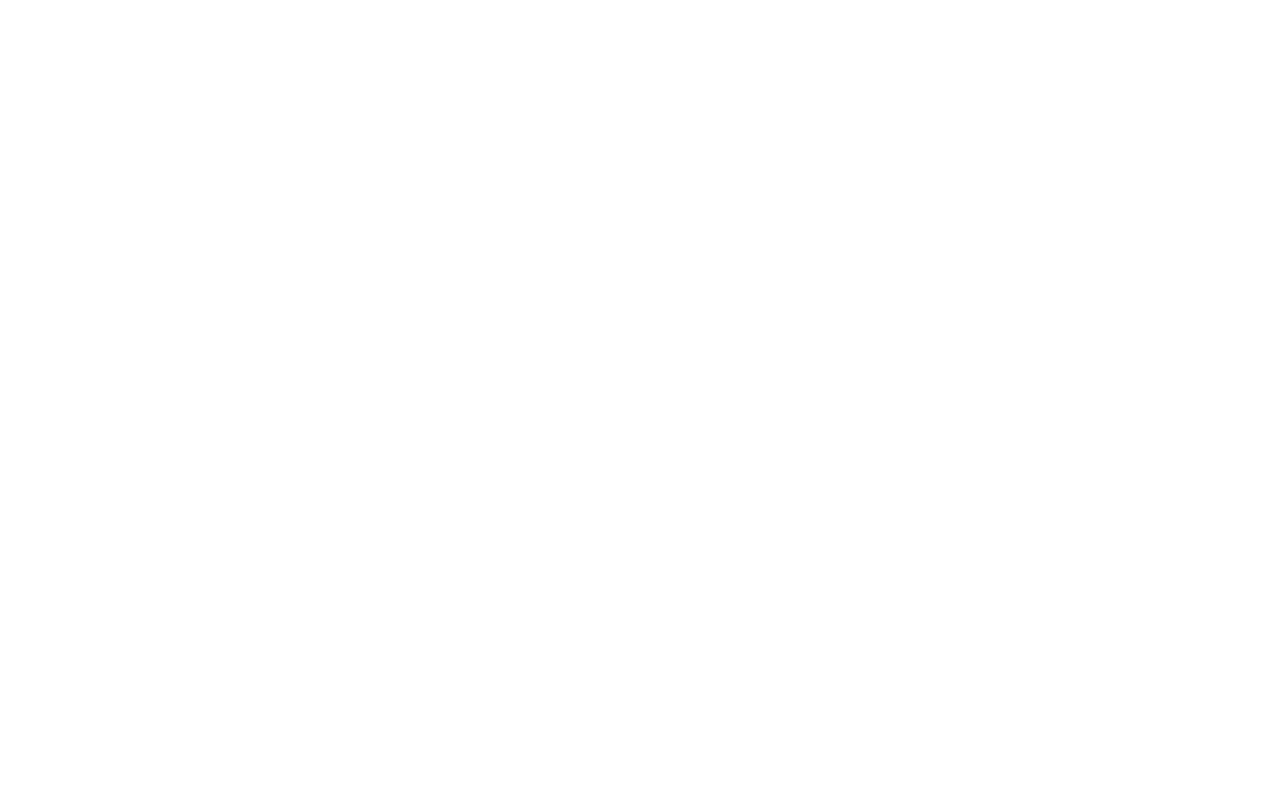
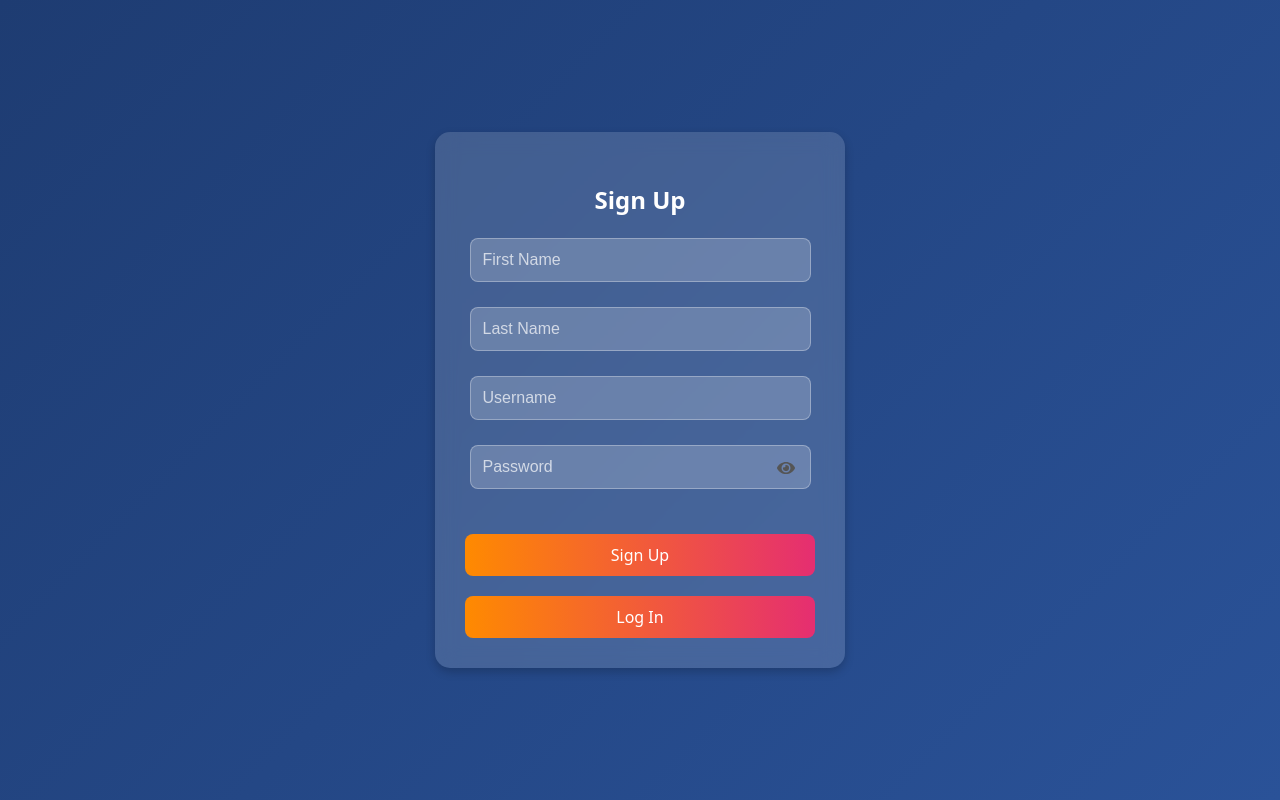
Before and after one commit to Faiz-Ahmad-Ansari/userLogin, a React (Vite) app: page /signup in a window 1280 px wide. Before the commit this address had no page. Built offline with nearby package versions, Linux system fonts and the light colour scheme.

Commit message:
added signup page as well, storing data in localstorage

```diff
--- a/src/App.jsx
+++ b/src/App.jsx
@@ -1,14 +1,16 @@
 import React from 'react'
 import {BrowserRouter as Router, Routes, Route} from 'react-router-dom'
 import Login from './components/Login/Login'
+import SignUp from './components/SignUp/Signup'
 import Home from './components/Home/Home'
 
 function App() {
   return (
     <Router>
       <Routes>
+        <Route path="/" element={<Login />} />
+        <Route path="/signup" element={<SignUp />} />
         <Route path="/home" element={<Home />} />
-        <Route path="/" element={<Login />} />
       </Routes>
     </Router>
   )
--- a/src/components/Login/Login.jsx
+++ b/src/components/Login/Login.jsx
@@ -2,7 +2,8 @@
 import { useNavigate } from "react-router-dom"; // Import useNavigate
 import { FaEye, FaEyeSlash } from "react-icons/fa";
 import InputField from "../reusable/InputField/InputField";
-import styles from "./Login.module.css";
+import loginStyles from "./Login.module.css";
+import signUpStyles from "../SignUp/Signup.module.css";
 
 const Login = () => {
   const navigate = useNavigate(); // Hook for navigation
@@ -45,30 +46,37 @@
     let newErrors = {};
     let isValid = true;
     let username = "";
+    let password = "";
 
-    const updatedLoginDetails = loginDetails.map((field) => {
+    loginDetails.forEach((field) => {
       const validationMessage = field.validation(field.value);
       if (validationMessage !== true) {
         newErrors[field.name] = validationMessage;
         isValid = false;
       }
       if (field.name === "username") username = field.value;
-      return field;
+      if (field.name === "password") password = field.value;
     });
 
     setErrors(newErrors);
     if (!isValid) return;
 
-    console.log("Logging in...", updatedLoginDetails);
+    const storedUser = JSON.parse(localStorage.getItem("user"));
+    if (!storedUser || storedUser.find(f => f.name === "username").value !== username || storedUser.find(f => f.name === "password").value !== password) {
+      setErrors((prev) => ({ ...prev, general: "User not available" }));
+      return;
+    }
+
+    console.log("Logging in...", loginDetails);
     navigate("/home", { state: { username } }); // Navigate with username
   };
 
   return (
-    <div className={styles.container}>
-      <div className={styles.loginBox}>
-        <h2 className={styles.title}>Login</h2>
+    <div className={loginStyles.container}>
+      <div className={loginStyles.loginBox}>
+        <h2 className={loginStyles.title}>Login</h2>
         {loginDetails.map((field, i) => (
-          <div key={i} className={styles.inputWrapper}>
+          <div key={i} className={loginStyles.inputWrapper}>
             <div style={{ width: "100%", position: "relative" }}>
               <InputField
                 type={field.name === "password" && showPassword ? "text" : field.type}
@@ -78,16 +86,20 @@
                 onChange={changeHandler}
               />
               {field.name === "password" && (
-                <span className={styles.eyeIcon} onClick={togglePasswordVisibility}>
+                <span className={loginStyles.eyeIcon} onClick={togglePasswordVisibility}>
                   {showPassword ? <FaEyeSlash /> : <FaEye />}
                 </span>
               )}
             </div>
-            {errors[field.name] && <p className={styles.error}>{errors[field.name]}</p>}
+            {errors[field.name] && <p className={loginStyles.error}>{errors[field.name]}</p>}
           </div>
         ))}
-        <button className={styles.loginButton} onClick={handleLogin}>
+        {errors.general && <p className={loginStyles.error}>{errors.general}</p>}
+        <button className={loginStyles.loginButton} onClick={handleLogin}>
           Log In
+        </button>
+        <button className={signUpStyles.signUpButton} onClick={() => navigate("/signup")}>
+          Sign Up
         </button>
       </div>
     </div>
--- /dev/null
+++ b/src/components/SignUp/Signup.jsx
@@ -0,0 +1,115 @@
+import React, { useState } from "react";
+import { useNavigate } from "react-router-dom";
+import signUpStyles from "./Signup.module.css";
+import loginStyles from '../Login/Login.module.css'
+import InputField from "../reusable/InputField/InputField";
+import { FaEye, FaEyeSlash } from "react-icons/fa";
+
+
+const SignUp = () => {
+    const navigate = useNavigate();
+    const [signUpDetails, setSignUpDetails] = useState([
+      {
+        name: "firstName",
+        value: "",
+        type: "text",
+        placeholder: "First Name",
+        validation: (val) => val.trim().length > 0 || "First Name is required.",
+      },
+      {
+        name: "lastName",
+        value: "",
+        type: "text",
+        placeholder: "Last Name",
+        validation: (val) => val.trim().length > 0 || "Last Name is required.",
+      },
+      {
+        name: "username",
+        value: "",
+        type: "text",
+        placeholder: "Username",
+        validation: (val) => val.trim().length > 0 || "Username is required.",
+      },
+      {
+        name: "password",
+        value: "",
+        type: "password",
+        placeholder: "Password",
+        validation: (val) =>
+          val.length >= 6 && /\d/.test(val)
+            ? true
+            : "Password must be at least 6 characters long and contain a number.",
+      },
+    ]);
+
+    const [errors, setErrors] = useState({});
+    const [showPassword, setShowPassword] = useState(false);
+
+
+    const changeHandler = (e) => {
+      const { name, value } = e.target;
+      setSignUpDetails((prev) =>
+        prev.map((field) => (field.name === name ? { ...field, value } : field))
+      );
+      setErrors((prev) => ({ ...prev, [name]: "" }));
+    };
+
+    const togglePasswordVisibility = () => {
+        setShowPassword((prev) => !prev);
+      };
+
+
+    const handleSignUp = () => {
+      let newErrors = {};
+      let isValid = true;
+
+      signUpDetails.forEach((field) => {
+        const validationMessage = field.validation(field.value);
+        if (validationMessage !== true) {
+          newErrors[field.name] = validationMessage;
+          isValid = false;
+        }
+      });
+
+      setErrors(newErrors);
+      if (!isValid) return;
+
+      localStorage.setItem("user", JSON.stringify(signUpDetails));
+      navigate("/");
+    };
+
+    return (
+        <div className={signUpStyles.container}>
+          <div className={signUpStyles.signUpBox}>
+            <h2 className={signUpStyles.title}>Sign Up</h2>
+            {signUpDetails.map((field, i) => (
+              <div key={i} className={signUpStyles.inputWrapper}>
+                <div style={{ width: "100%", position: "relative" }}>
+                <InputField
+                  type={field.name === "password" && showPassword ? "text" : field.type}
+                  name={field.name}
+                  placeholder={field.placeholder}
+                  onChange={changeHandler}
+                />
+            {field.name === "password" && (
+                <span className={loginStyles.eyeIcon} onClick={togglePasswordVisibility}>
+                    {showPassword ? <FaEyeSlash /> : <FaEye />}
+                 </span>
+              )}
+              </div>
+            {errors[field.name] && <p className={loginStyles.error}>{errors[field.name]}</p>}
+              </div>
+            ))}
+            {/* {Object.values(errors).map((err, i) => (
+              <p key={i} className={signUpStyles.error}>{err}</p>
+            ))} */}
+            <button className={signUpStyles.signUpButton} onClick={handleSignUp}>Sign Up</button>
+            <button className={loginStyles.loginButton} onClick={() => navigate("/")}>
+                 Log In
+            </button>
+          </div>
+        </div>
+      );
+  };
+
+  export default SignUp
--- /dev/null
+++ b/src/components/SignUp/Signup.module.css
@@ -0,0 +1,71 @@
+
+
+.container {
+    display: flex;
+    justify-content: center;
+    align-items: center;
+    height: 100vh;
+    width: 100vw;
+    margin: 0;
+    background: linear-gradient(135deg, #1e3c72 0%, #2a5298 100%);
+}
+
+.signUpBox {
+    width: 350px;
+    padding: 30px;
+    background: rgba(255, 255, 255, 0.15);
+    border-radius: 15px;
+    box-shadow: 0px 4px 10px rgba(0, 0, 0, 0.2);
+    backdrop-filter: blur(10px);
+    text-align: center;
+    animation: fadeIn 0.8s ease-in-out;
+}
+
+.title {
+    font-size: 24px;
+    color: #fff;
+    margin-bottom: 20px;
+}
+
+.signUpButton {
+    width: 100%;
+    padding: 10px;
+    background: linear-gradient(90deg, #ff8a00, #e52e71);
+    color: white;
+    font-size: 16px;
+    border: none;
+    border-radius: 8px;
+    cursor: pointer;
+    margin-top: 20px;
+    transition: 0.3s;
+}
+
+.signUpButton:hover {
+    transform: scale(1.05);
+    opacity: 0.9;
+}
+
+.inputWrapper {
+    position: relative;
+    display: flex;
+    align-items: center;
+    margin-bottom: 10px;
+}
+
+.error {
+    font-size: 12px;
+    color: #ff4d4d;
+    margin-top: 5px;
+}
+
+/* Fade-in animation */
+@keyframes fadeIn {
+    from {
+        opacity: 0;
+        transform: translateY(-20px);
+    }
+    to {
+        opacity: 1;
+        transform: translateY(0);
+    }
+}
```
